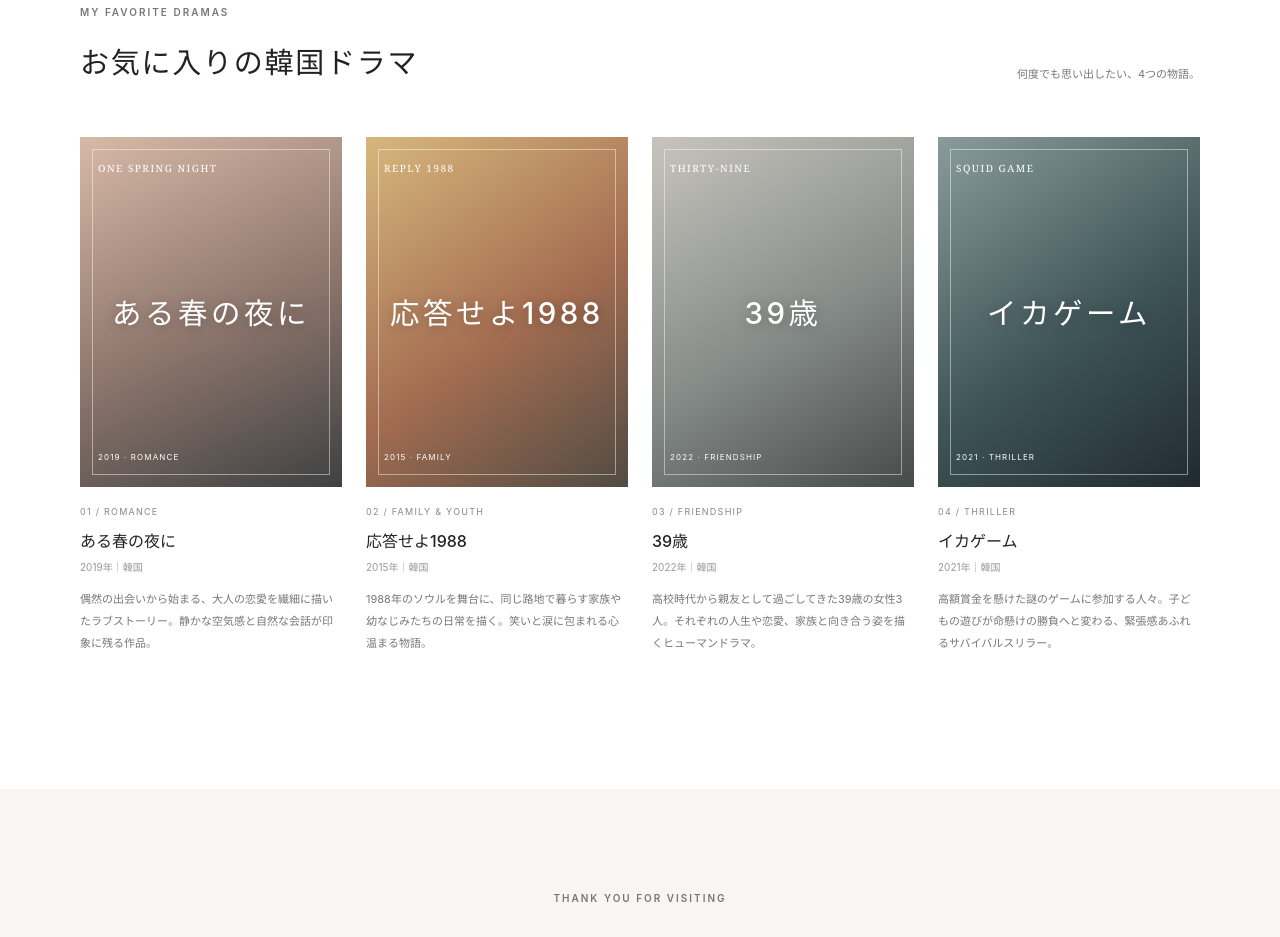
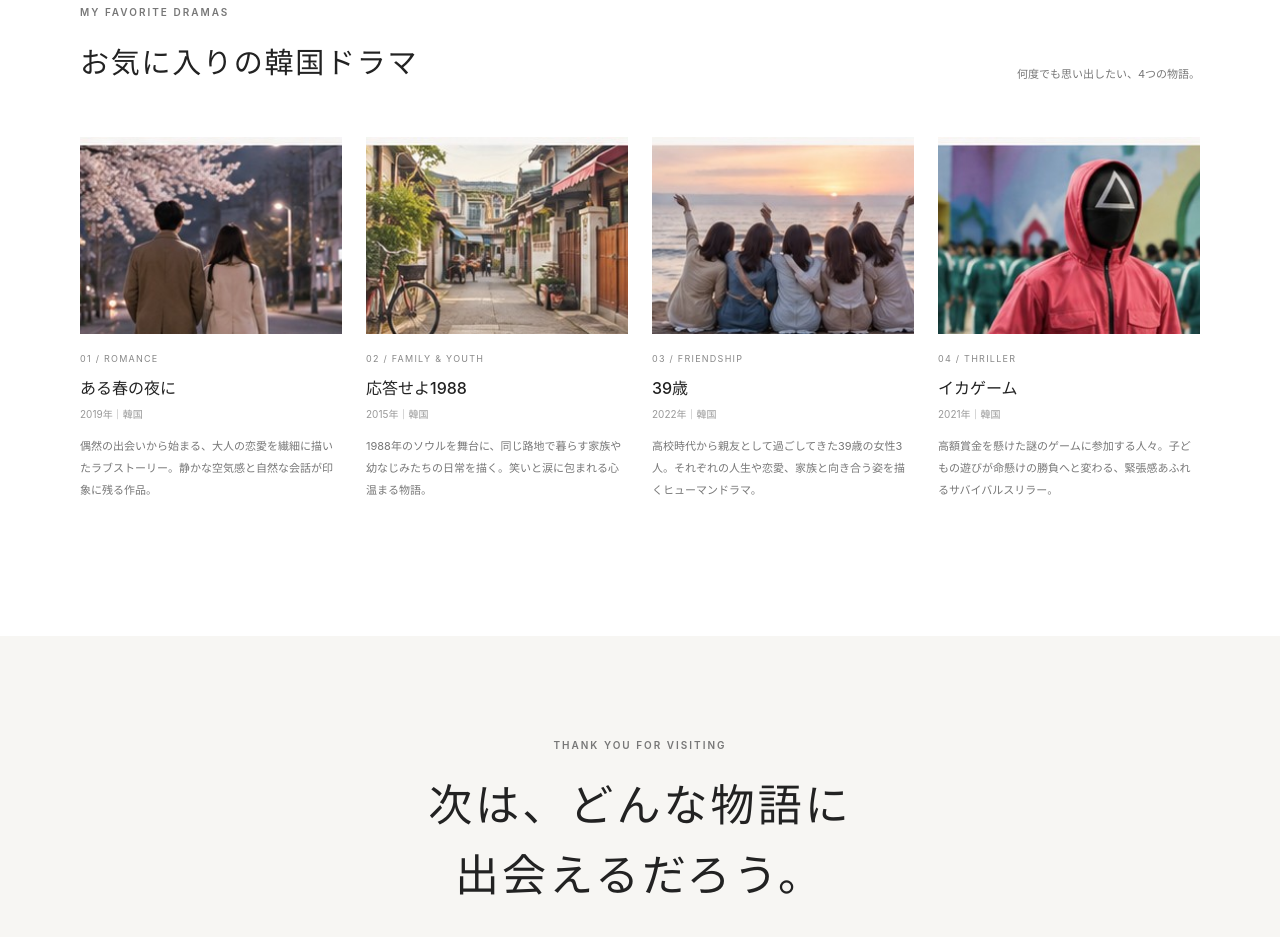
Before and after one commit to grmcncat88/mysite, a plain HTML site: page index.html in a window 1280 px wide. Shown: the part 1340-2277 px from the top of the page. Drawn offline with Linux system fonts and the light colour scheme.

Commit message:
Add files via upload

```diff
--- a/css/style.css
+++ b/css/style.css
@@ -74,24 +74,19 @@ h1 { margin: 0 0 22px; font-size: clamp(48px, 6vw, 76px); line-height: 1.35; fon
 .drama-grid { display: grid; grid-template-columns: repeat(4, minmax(0, 1fr)); gap: 24px; }
 .poster {
   position: relative;
-  aspect-ratio: 3 / 4;
+  aspect-ratio: 4 / 3;
   margin-bottom: 17px;
-  padding: 22px 18px;
   overflow: hidden;
-  display: flex;
-  flex-direction: column;
-  justify-content: space-between;
-  color: white;
+  background: #e8e5e1;
 }
-.poster::before { content: ""; position: absolute; inset: 12px; border: 1px solid rgba(255,255,255,.45); }
-.poster span { position: relative; z-index: 1; }
-.poster-label { font-family: Georgia, serif; font-size: 10px; letter-spacing: .15em; }
-.poster-jp { align-self: center; margin: auto 0; font-size: clamp(22px, 2.3vw, 30px); font-weight: 500; letter-spacing: .12em; text-align: center; text-shadow: 0 2px 12px rgba(0,0,0,.25); }
-.poster-year { font-size: 8px; letter-spacing: .14em; }
-.poster-one { background: linear-gradient(155deg, #d7b9a6, #8b746b 55%, #3e4142); }
-.poster-two { background: linear-gradient(145deg, #d7b77d, #a46d51 55%, #514b43); }
-.poster-three { background: linear-gradient(150deg, #c7c4bd, #858b88 55%, #464b4a); }
-.poster-four { background: linear-gradient(145deg, #8a9b9c, #3f5558 55%, #202a30); }
+.poster img {
+  display: block;
+  width: 100%;
+  height: 100%;
+  object-fit: cover;
+  transition: transform .5s ease;
+}
+.drama-card:hover .poster img { transform: scale(1.04); }
 .category { margin: 0 0 7px; color: #888; font-size: 9px; letter-spacing: .14em; }
 .drama-card h3 { margin: 0 0 2px; font-size: 16px; font-weight: 500; }
 .meta { margin: 0 0 12px; color: #999; font-size: 10px; }
@@ -105,7 +100,6 @@ h1 { margin: 0 0 22px; font-size: clamp(48px, 6vw, 76px); line-height: 1.35; fon
 
 @media (max-width: 850px) {
   .drama-grid { grid-template-columns: repeat(2, minmax(0, 1fr)); gap: 36px 18px; }
-  .poster-jp { font-size: 27px; }
 }
 @media (max-width: 600px) {
   .header, .footer, .hero, .about, .favorite { width: calc(100% - 40px); }
@@ -122,9 +116,6 @@ h1 { margin: 0 0 22px; font-size: clamp(48px, 6vw, 76px); line-height: 1.35; fon
   .section-head h2 { font-size: 24px; }
   .section-head > p { margin-top: 10px; }
   .drama-grid { gap: 30px 13px; }
-  .poster { padding: 15px 12px; }
-  .poster::before { inset: 8px; }
-  .poster-jp { font-size: 20px; }
   .drama-card h3 { font-size: 14px; }
   .description { font-size: 10px; }
   .closing { padding: 75px 20px; }
@@ -133,5 +124,4 @@ h1 { margin: 0 0 22px; font-size: clamp(48px, 6vw, 76px); line-height: 1.35; fon
 }
 @media (max-width: 360px) {
   .drama-grid { grid-template-columns: 1fr; }
-  .poster-jp { font-size: 28px; }
 }
--- a/index.html
+++ b/index.html
@@ -47,11 +47,7 @@
 
       <div class="drama-grid">
         <article class="drama-card">
-          <div class="poster poster-one">
-            <span class="poster-label">ONE SPRING NIGHT</span>
-            <span class="poster-jp">ある春の夜に</span>
-            <span class="poster-year">2019 · ROMANCE</span>
-          </div>
+          <div class="poster"><img src="images/spring-night.jpg" alt="桜が咲く夜道を歩く二人のイメージ"></div>
           <p class="category">01 / ROMANCE</p>
           <h3>ある春の夜に</h3>
           <p class="meta">2019年｜韓国</p>
@@ -59,11 +55,7 @@
         </article>
 
         <article class="drama-card">
-          <div class="poster poster-two">
-            <span class="poster-label">REPLY 1988</span>
-            <span class="poster-jp">応答せよ1988</span>
-            <span class="poster-year">2015 · FAMILY</span>
-          </div>
+          <div class="poster"><img src="images/reply-1988.jpg" alt="懐かしい韓国の路地と街並みのイメージ"></div>
           <p class="category">02 / FAMILY & YOUTH</p>
           <h3>応答せよ1988</h3>
           <p class="meta">2015年｜韓国</p>
@@ -71,11 +63,7 @@
         </article>
 
         <article class="drama-card">
-          <div class="poster poster-three">
-            <span class="poster-label">THIRTY-NINE</span>
-            <span class="poster-jp">39歳</span>
-            <span class="poster-year">2022 · FRIENDSHIP</span>
-          </div>
+          <div class="poster"><img src="images/thirty-nine.jpg" alt="夕日を眺めながら並んで座る友人たちのイメージ"></div>
           <p class="category">03 / FRIENDSHIP</p>
           <h3>39歳</h3>
           <p class="meta">2022年｜韓国</p>
@@ -83,11 +71,7 @@
         </article>
 
         <article class="drama-card">
-          <div class="poster poster-four">
-            <span class="poster-label">SQUID GAME</span>
-            <span class="poster-jp">イカゲーム</span>
-            <span class="poster-year">2021 · THRILLER</span>
-          </div>
+          <div class="poster"><img src="images/squid-game.jpg" alt="赤いフードの人物と幾何学模様の空間のイメージ"></div>
           <p class="category">04 / THRILLER</p>
           <h3>イカゲーム</h3>
           <p class="meta">2021年｜韓国</p>
```
Also changed, not shown: images/README.txt, images/reply-1988.jpg (added), images/spring-night.jpg (added), images/squid-game.jpg (added), images/thirty-nine.jpg (added).
